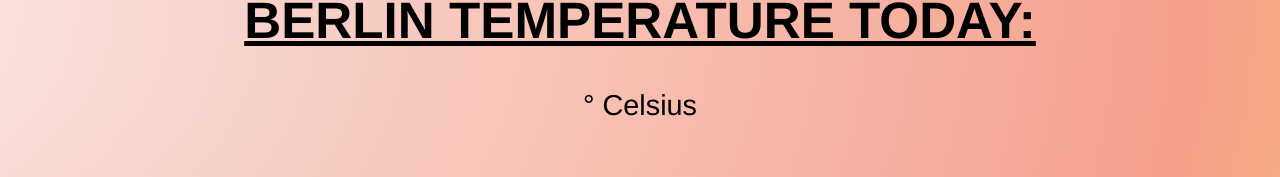
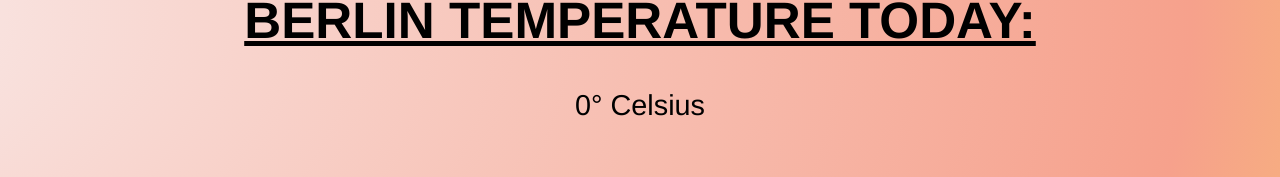
Before and after one commit to videothrone/berlin-weather, a React (Vite) app: page / in a window 1280 px wide. Shown: the part 389-566 px from the top of the page. Built offline with nearby package versions, Linux system fonts and the light colour scheme; no server answers; a web font is replaced by a local one.

Commit message:
♻️ Adjust weather template TS types

```diff
--- a/src/components/weather.tsx
+++ b/src/components/weather.tsx
@@ -2,7 +2,7 @@ import { useState, useEffect } from 'react';
 import './weather.css';
 
 export default function Weather() {
-  const [number, setNumber] = useState<number | undefined>();
+  const [number, setNumber] = useState<number>(0);
   const openWeatherAPIKey = import.meta.env.VITE_OPEN_WEATHER_API_ID;
 
   useEffect(() => {
```
